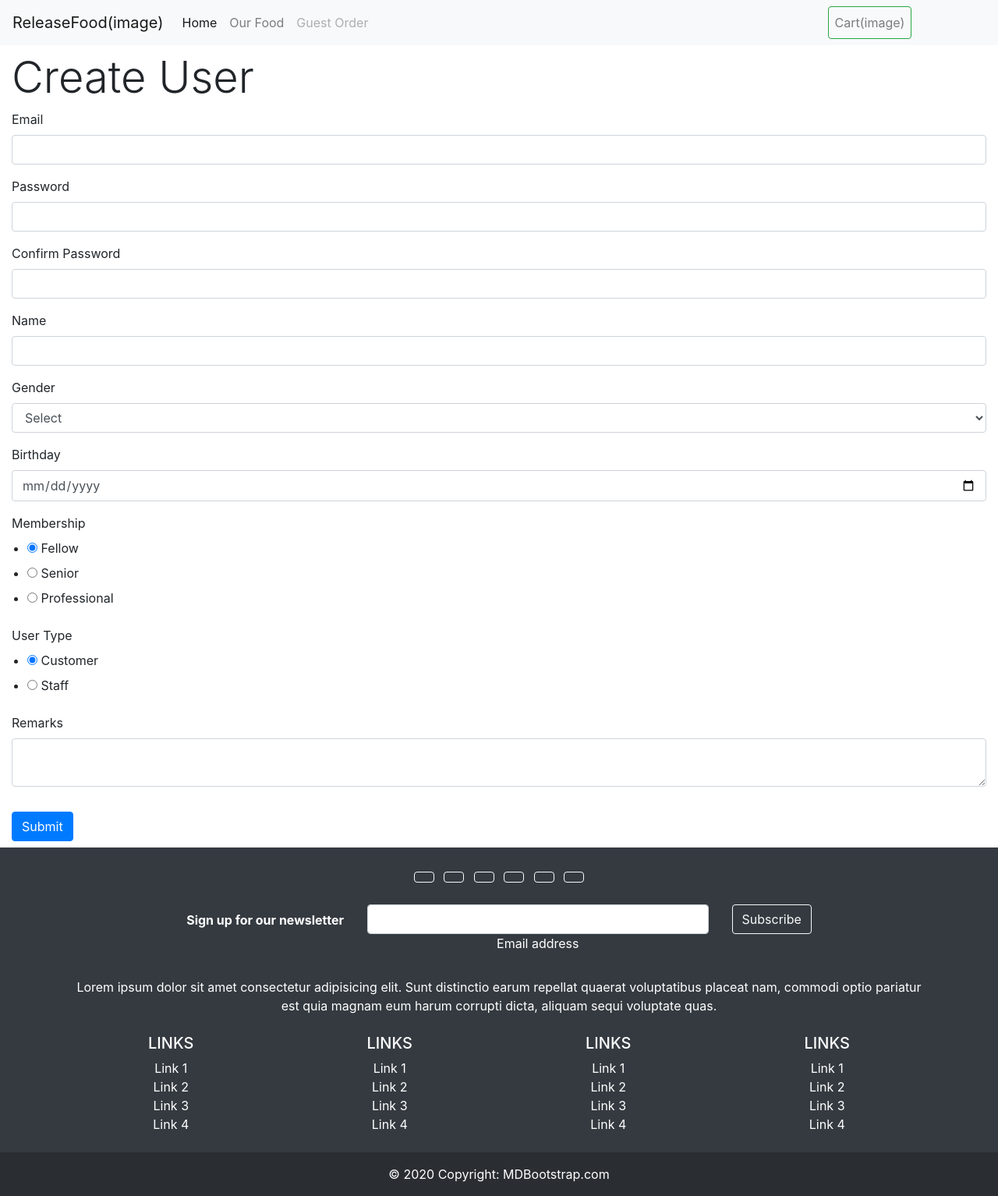
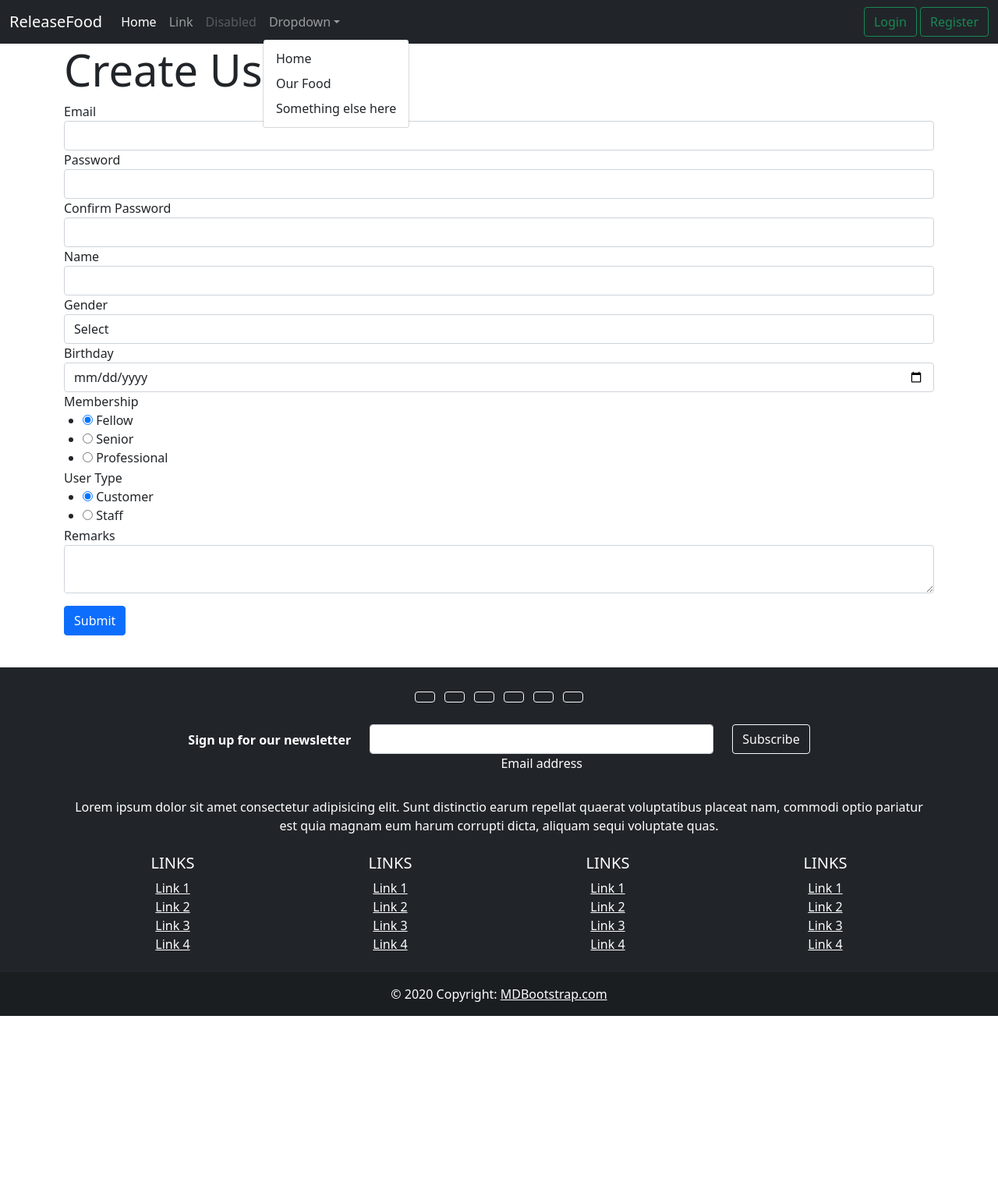
Before and after one commit to slowloris-x/AppDevProject2021, a Flask app: page /createUser in a window 1280 px wide. Shown: the whole page at 78% size. After the commit the page ends 1303 px from the top, so only its background shows below. Run offline with Flask 2, Linux system fonts and the light colour scheme; the visitor is signed in with stand-in values (Sample User, id 1); some libraries are stand-ins or nearby versions.

Commit message:
update to bootstrap 5
update to bootstrap 5 and fix footer to stick to bottom of the screen

```diff
--- a/assignment1/templates/base.html
+++ b/assignment1/templates/base.html
@@ -3,28 +3,28 @@
 <head>
     <meta charset="UTF-8">
     <title>{% block title %}{% endblock %}</title>
-    <link rel="stylesheet" href="https://maxcdn.bootstrapcdn.com/bootstrap/4.0.0/css/bootstrap.min.css"
-          integrity="sha384-Gn5384xqQ1aoWXA+058RXPxPg6fy4IWvTNh0E263XmFcJlSAwiGgFAW/dAiS6JXm" crossorigin="anonymous">
-    <script src="https://code.jquery.com/jquery-3.2.1.slim.min.js"
-            integrity="sha384-KJ3o2DKtIkvYIK3UENzmM7KCkRr/rE9/Qpg6aAZGJwFDMVNA/GpGFF93hXpG5KkN"
-            crossorigin="anonymous"></script>
-    <script src="https://cdnjs.cloudflare.com/ajax/libs/popper.js/1.12.9/umd/popper.min.js"
-            integrity="sha384-ApNbgh9B+Y1QKtv3Rn7W3mgPxhU9K/ScQsAP7hUibX39j7fakFPskvXusvfa0b4Q"
-            crossorigin="anonymous"></script>
-    <script src="https://maxcdn.bootstrapcdn.com/bootstrap/4.0.0/js/bootstrap.min.js"
-            integrity="sha384-JZR6Spejh4U02d8jOt6vLEHfe/JQGiRRSQQxSfFWpi1MquVdAyjUar5+76PVCmYl"
-            crossorigin="anonymous"></script>
+
+    <link rel="stylesheet" href="{{ url_for('static', filename='styles/style.css') }}">
+
+    <!-- Bootstrap v5.1.3 -->
+    <link href="https://cdn.jsdelivr.net/npm/bootstrap@5.0.2/dist/css/bootstrap.min.css" rel="stylesheet" integrity="sha384-EVSTQN3/azprG1Anm3QDgpJLIm9Nao0Yz1ztcQTwFspd3yD65VohhpuuCOmLASjC" crossorigin="anonymous">
+
 </head>
 <body>
 {% block navbar %}
 {% include 'includes/_navbar.html' %}
 {% endblock %}
-<div class="container-fluid my-2">
+
+<div class="container-lg min-vh-100">
     {% block content %}
     {% endblock %}
 </div>
 {% block footer %}
+
 {% include 'includes/_footer.html' %}
 {% endblock %}
+
+<!-- Bootstrap v5.1.3 Bundle -->
+<script src="https://cdn.jsdelivr.net/npm/bootstrap@5.0.2/dist/js/bootstrap.bundle.min.js" integrity="sha384-MrcW6ZMFYlzcLA8Nl+NtUVF0sA7MsXsP1UyJoMp4YLEuNSfAP+JcXn/tWtIaxVXM" crossorigin="anonymous"></script>
 </body>
 </html>
--- a/assignment1/templates/includes/_navbar.html
+++ b/assignment1/templates/includes/_navbar.html
@@ -1,60 +1,34 @@
-<!--<head>-->
-<!--  <link rel="stylesheet" href="https://maxcdn.bootstrapcdn.com/bootstrap/4.0.0/css/bootstrap.min.css" integrity="sha384-Gn5384xqQ1aoWXA+058RXPxPg6fy4IWvTNh0E263XmFcJlSAwiGgFAW/dAiS6JXm" crossorigin="anonymous">-->
-<!--  <script src="https://code.jquery.com/jquery-3.2.1.slim.min.js" integrity="sha384-KJ3o2DKtIkvYIK3UENzmM7KCkRr/rE9/Qpg6aAZGJwFDMVNA/GpGFF93hXpG5KkN" crossorigin="anonymous"></script>-->
-<!--<script src="https://cdnjs.cloudflare.com/ajax/libs/popper.js/1.12.9/umd/popper.min.js" integrity="sha384-ApNbgh9B+Y1QKtv3Rn7W3mgPxhU9K/ScQsAP7hUibX39j7fakFPskvXusvfa0b4Q" crossorigin="anonymous"></script>-->
-<!--<script src="https://maxcdn.bootstrapcdn.com/bootstrap/4.0.0/js/bootstrap.min.js" integrity="sha384-JZR6Spejh4U02d8jOt6vLEHfe/JQGiRRSQQxSfFWpi1MquVdAyjUar5+76PVCmYl" crossorigin="anonymous"></script>-->
-<!--</head>-->
-
-<nav class="navbar navbar-expand-lg navbar-light bg-light">
-  <a class="navbar-brand" href="#">ReleaseFood(image)</a>
-  <button class="navbar-toggler" type="button" data-toggle="collapse" data-target="#navbarSupportedContent" aria-controls="navbarSupportedContent" aria-expanded="false" aria-label="Toggle navigation">
+<nav class="navbar navbar-expand-md navbar-dark bg-dark" aria-label="Fourth navbar example">
+    <div class="container-fluid">
+      <a class="navbar-brand" href="#">ReleaseFood</a>
+      <button class="navbar-toggler" type="button" data-bs-toggle="collapse" data-bs-target="#navbarsExample04" aria-controls="navbarsExample04" aria-expanded="false" aria-label="Toggle navigation">
         <span class="navbar-toggler-icon"></span>
       </button>
 
-  <div class="collapse navbar-collapse" id="navbarSupportedContent">
-    <ul class="navbar-nav mr-auto">
-      <li class="nav-item active">
-        <a class="nav-link" href="#">Home <span class="sr-only">(current)</span></a>
+      <div class="collapse navbar-collapse" id="navbarsExample04">
+        <ul class="navbar-nav me-auto mb-2 mb-md-0">
+          <li class="nav-item">
+            <a class="nav-link active" aria-current="page" href="#">Home</a>
           </li>
           <li class="nav-item">
-        <a class="nav-link" href="#">Our Food</a>
+            <a class="nav-link" href="#">Link</a>
           </li>
-<!--      staff options we havent done the user login yet-->
-      {% if session.user_type == 'S' %}
+          <li class="nav-item">
+            <a class="nav-link disabled" href="#" tabindex="-1" aria-disabled="true">Disabled</a>
+          </li>
           <li class="nav-item dropdown">
-        <a class="nav-link dropdown-toggle disabled" href="#" id="navbarDropdown" role="button" data-toggle="dropdown" aria-expanded="false">
-          Staff
-        </a>
-        <div class="dropdown-menu" aria-labelledby="navbarDropdown">
-          <a class="dropdown-item" href="#">our </a>
-          <a class="dropdown-item" href="#">Another action</a>
-          <div class="dropdown-divider"></div>
-          <a class="dropdown-item" href="#">Something else here</a>
+            <a class="nav-link dropdown-toggle show" href="#" id="dropdown04" data-bs-toggle="dropdown" aria-expanded="true">Dropdown</a>
+            <ul class="dropdown-menu show" aria-labelledby="dropdown04" data-bs-popper="none">
+              <li><a class="dropdown-item" href="#">Home</a></li>
+              <li><a class="dropdown-item" href="#">Our Food</a></li>
+              <li><a class="dropdown-item" href="#">Something else here</a></li>
+            </ul>
+          </li>
+        </ul>
+        <form>
+          <button class="btn btn-outline-success" type="submit">Login</button>
+          <button class="btn btn-outline-success" type="submit">Register</button>
+        </form>
       </div>
-      </li>
-      {% endif %}
-      <li class="nav-item">
-        <a class="nav-link disabled">Guest Order</a>
-      </li>
-<!--      i dont understand what this is for btw^ i think remove for now-->
-    </ul>
-    <ul class="navbar-nav my-2 my-lg-0">
-      <li>
-      <a class="nav-link btn btn-outline-success mr-3"  href="#"  type="submit">Cart(image)</a>
-      </li>
-      {% if session.user_name %}
-      <li>
-      <a class="btn btn-outline-light" href="/logout">Logout</a>
-      </li>
-      {% else %}
-      <li>
-      <a class="nav-link btn btn-outline-success mr-3"  href="/login"  type="submit">Login</a>
-      </li>
-      <li>
-      <a class="nav-link btn btn-outline-success" href="/createUser"  type="submit">Register</a>
-      </li>
-      {% endif %}
-
-    </ul>
     </div>
   </nav>
--- /dev/null
+++ b/assignment1/templates/static/styles/style.css
@@ -0,0 +1,15 @@
+html {
+  position: relative;
+  min-height: 100%;
+}
+body {
+  margin-bottom: 60px; /* Margin bottom by footer height */
+}
+.footer {
+  position: absolute;
+  bottom: 0;
+  width: 100%;
+  height: 60px; /* Set the fixed height of the footer here */
+  line-height: 60px; /* Vertically center the text there */
+  background-color: #f5f5f5;
+}
```
Also changed, not shown: 3 other files. Lines whose indentation alone changed are shown as unchanged.
